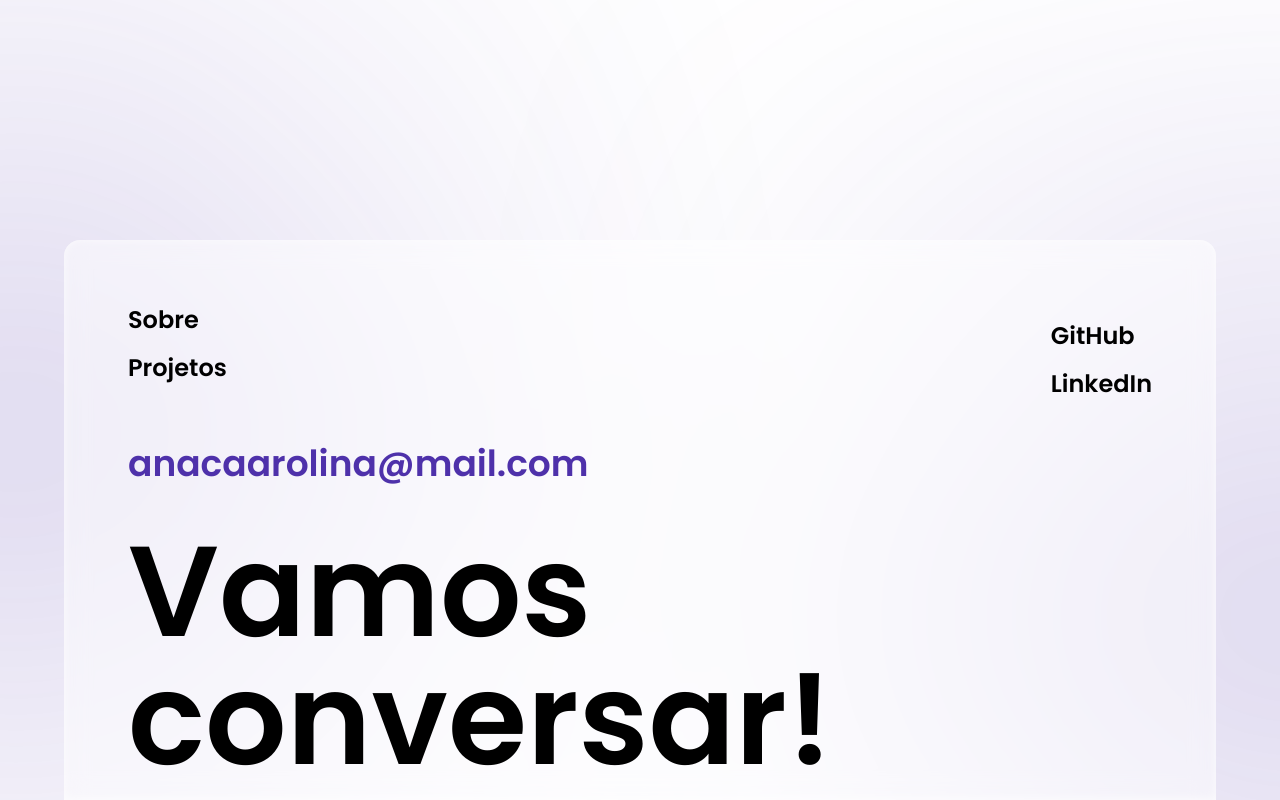
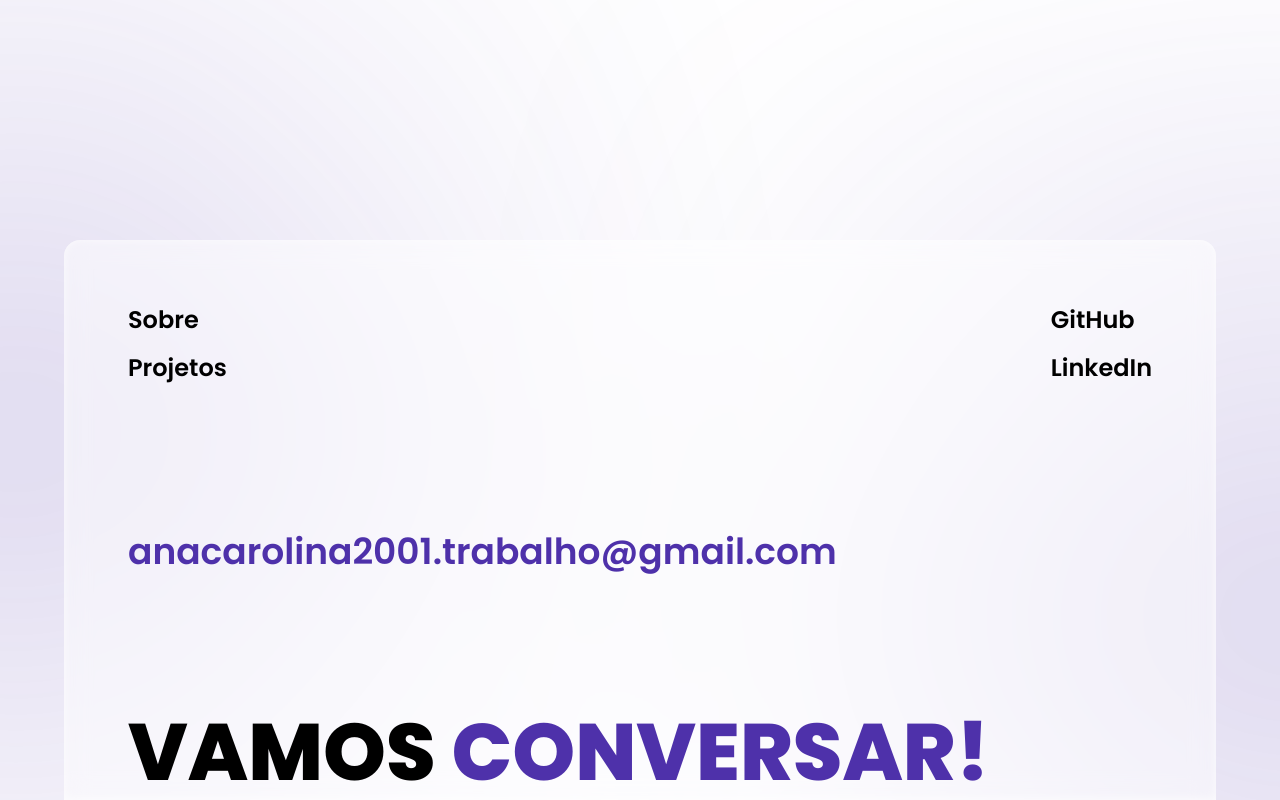
Before and after one commit to AnaCarol2001/Portfolio, a React (Vite) app: page / in a window 1280 px wide. Shown: the part 3888-4688 px from the top of the page. Built offline with nearby package versions, Linux system fonts and the light colour scheme; a web font is replaced by a local one.

Commit message:
!feat: moves footer to its on file, changes its style and adds animation

```diff
--- /dev/null
+++ b/src/components/Footer/index.tsx
@@ -0,0 +1,76 @@
+import { useTranslation } from "react-i18next";
+import useMediaQuery from "@hooks/useMediaQuery";
+import FlipWord from "@components/ui/AnimatedComponents/FlipWord";
+
+export default function Footer() {
+  const { t } = useTranslation();
+  const isMobile = useMediaQuery("(max-width: 640px)");
+  const footerTextArr = t("footer").split(" ");
+
+  return (
+    <footer className="glass mx-auto grid min-h-[70vh] max-w-6xl content-between rounded-t-2xl px-4 pb-4 pt-16 font-poppins text-xl font-semibold md:text-2xl lg:px-16">
+      <div className="items-center space-y-4 md:flex md:justify-between md:space-y-0">
+        <nav>
+          <ul className="space-y-4 capitalize">
+            <li>
+              <a href="#about"> {t("links.about")}</a>
+            </li>
+            <li>
+              <a href="#projects">{t("links.projects")}</a>
+            </li>
+          </ul>
+        </nav>
+        <ul className="space-y-4">
+          <li>
+            <a
+              href="https://github.com/AnaCarol2001"
+              target="_blank"
+              className="flex items-center gap-2"
+            >
+              GitHub
+            </a>
+          </li>
+          <li>
+            <a
+              href="https://www.linkedin.com/in/ana-carolina-d-sanches"
+              target="_blank"
+              className="flex items-center gap-2"
+            >
+              LinkedIn
+            </a>
+          </li>
+          {isMobile && (
+            <li>
+              <a
+                href="mailto:anacarolina2001.trabalho@gmail.com"
+                target="_blank"
+                className="flex items-center gap-2"
+              >
+                Email
+              </a>
+            </li>
+          )}
+        </ul>
+      </div>
+      {!isMobile && (
+        <a
+          className="text-3xl text-main-purple md:text-4xl"
+          href="mailto:anacarolina2001.trabalho@gmail.com"
+        >
+          anacarolina2001.trabalho@gmail.com
+        </a>
+      )}
+      <p className="text-5xl font-extrabold uppercase sm:text-6xl lg:text-[5rem]">
+        <span className="sr-only">{t("footer")}</span>
+        <span
+          aria-hidden="true"
+          className="flex flex-wrap items-center gap-4"
+          style={{ lineHeight: 0.8 }}
+        >
+          <span>{footerTextArr.slice(0, -1).join(" ")}</span>
+          <FlipWord text={footerTextArr[footerTextArr.length - 1]} />
+        </span>
+      </p>
+    </footer>
+  );
+}
--- /dev/null
+++ b/src/components/ui/AnimatedComponents/FlipWord.tsx
@@ -0,0 +1,65 @@
+import { motion } from "framer-motion";
+
+const DURATION = 0.3;
+const STAGGER = 0.03;
+
+export default function FlipWord({ text }: { text: string }) {
+  const textArr = text.split("");
+  const transition = {
+    duration: DURATION,
+    ease: "easeInOut",
+    repeat: Infinity,
+    repeatDelay: 3,
+  };
+  return (
+    <motion.span
+      initial="initial"
+      whileInView="hover"
+      viewport={{ amount: 1 }}
+      className="relative inline-block overflow-hidden whitespace-nowrap"
+    >
+      <span className="block">
+        {textArr.map((text, i) => (
+          <motion.span
+            key={i}
+            variants={{
+              initial: { y: 0 },
+              hover: {
+                y: "-100%",
+                transition: {
+                  delay: STAGGER * i,
+                  repeatType: "reverse",
+                  ...transition,
+                },
+              },
+            }}
+            className="inline-block text-main-purple"
+          >
+            {text}
+          </motion.span>
+        ))}
+      </span>
+      <span className="absolute inset-0 block">
+        {textArr.map((text, i) => (
+          <motion.span
+            key={i}
+            variants={{
+              initial: { y: "100%" },
+              hover: {
+                y: 0,
+                transition: {
+                  delay: STAGGER * i,
+                  repeatType: "reverse",
+                  ...transition,
+                },
+              },
+            }}
+            className="inline-block"
+          >
+            {text}
+          </motion.span>
+        ))}
+      </span>
+    </motion.span>
+  );
+}
--- a/src/pages/Home/index.tsx
+++ b/src/pages/Home/index.tsx
@@ -2,10 +2,9 @@ import Navbar from "@components/Navbar";
 import About from "./About";
 import Hero from "./Hero";
 import Projects from "./Projects";
-import { useTranslation } from "react-i18next";
+import Footer from "@components/Footer";
 
 export default function Home() {
-  const { t } = useTranslation();
   return (
     <div className="relative overflow-clip">
       <div aria-hidden="true" className="-z-50 overflow-hidden">
@@ -22,36 +21,7 @@ export default function Home() {
         <div className="absolute bottom-[15rem] left-[-13rem] h-64 w-[28rem] rounded-full bg-main-purple blur-[250px] backdrop-filter"></div>
         <div className="absolute bottom-[3.5rem] right-[-15rem] h-64 w-[28rem] rounded-full bg-main-purple blur-[250px] backdrop-filter"></div>
       </div>
-      <footer className="glass mx-auto grid min-h-[70vh] max-w-6xl content-between rounded-t-2xl px-4 pb-4 pt-16 font-poppins text-xl font-semibold md:text-2xl lg:px-16">
-        <div className="space-y-4 md:flex md:justify-between">
-          <nav>
-            <ul className="space-y-4 capitalize">
-              <li>
-                <a href="#about"> {t("links.about")}</a>
-              </li>
-              <li>
-                <a href="#projects">{t("links.projects")}</a>
-              </li>
-            </ul>
-          </nav>
-          <ul className="space-y-4">
-            <li>
-              <a href="" className="flex items-center gap-2">
-                GitHub
-              </a>
-            </li>
-            <li>
-              <a href="" className="flex items-center gap-2">
-                LinkedIn
-              </a>
-            </li>
-          </ul>
-        </div>
-        <a className="text-2xl text-main-purple md:text-4xl" href="mailto:">
-          anacaarolina@mail.com
-        </a>
-        <p className="text-6xl md:text-9xl">{t("footer")}</p>
-      </footer>
+      <Footer />
     </div>
   );
 }
```
